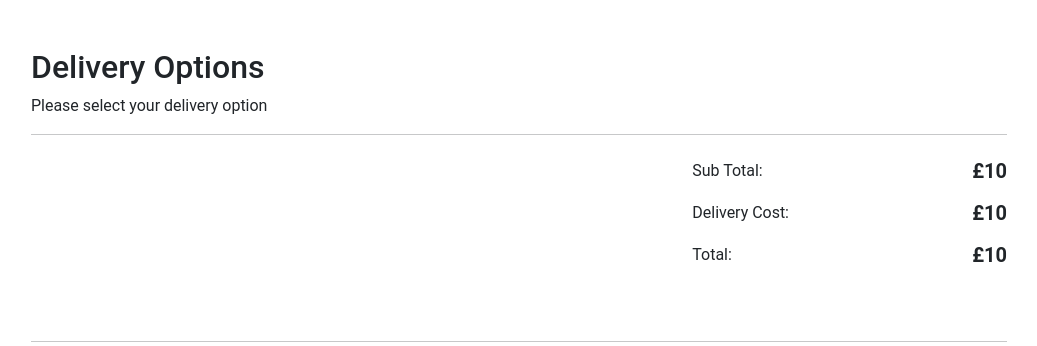
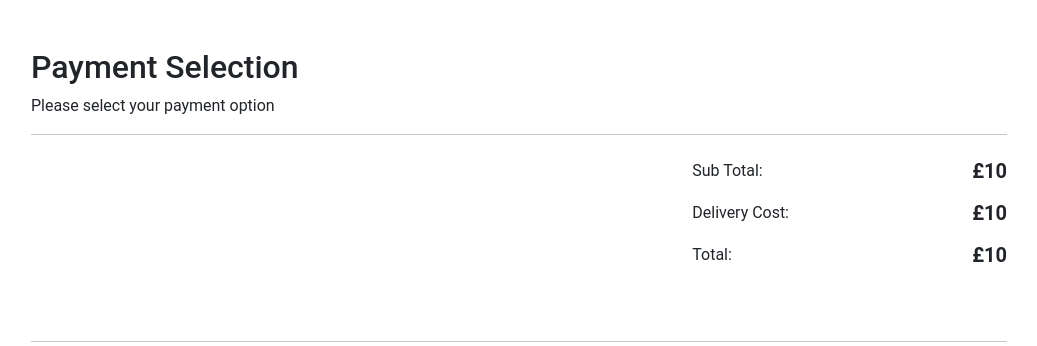
Before and after one commit to veryacademy/YT_Django_Project_Ecommerce_Part_8_PayPal, a Django app: template templates/checkout/payment_selection.html in a window 1280 px wide. Shown: the part 94-440 px from the top of the page, without its empty margins (121-1158 px from the left). Run offline with Django 3.2, Linux system fonts and the light colour scheme; the template is opened without the code that fills it: most values are stand-ins (such as "Sample title", 1, 10 or a date in 2020); some libraries are stand-ins or nearby versions.

Commit message:
Update payment_selection.html

```diff
--- a/templates/checkout/payment_selection.html
+++ b/templates/checkout/payment_selection.html
@@ -5,10 +5,10 @@
 
 <div class="container">
   <div class="col-12">
-    <h1 class="h2">Delivery Options</h1>
+     <h1 class="h2">Payment Selection</h1>
   </div>
   <div class="col-12">
-    <p>Please select your delivery option</p>
+    <p>Please select your payment option</p>
   </div>
   <hr />
 </div>
```
